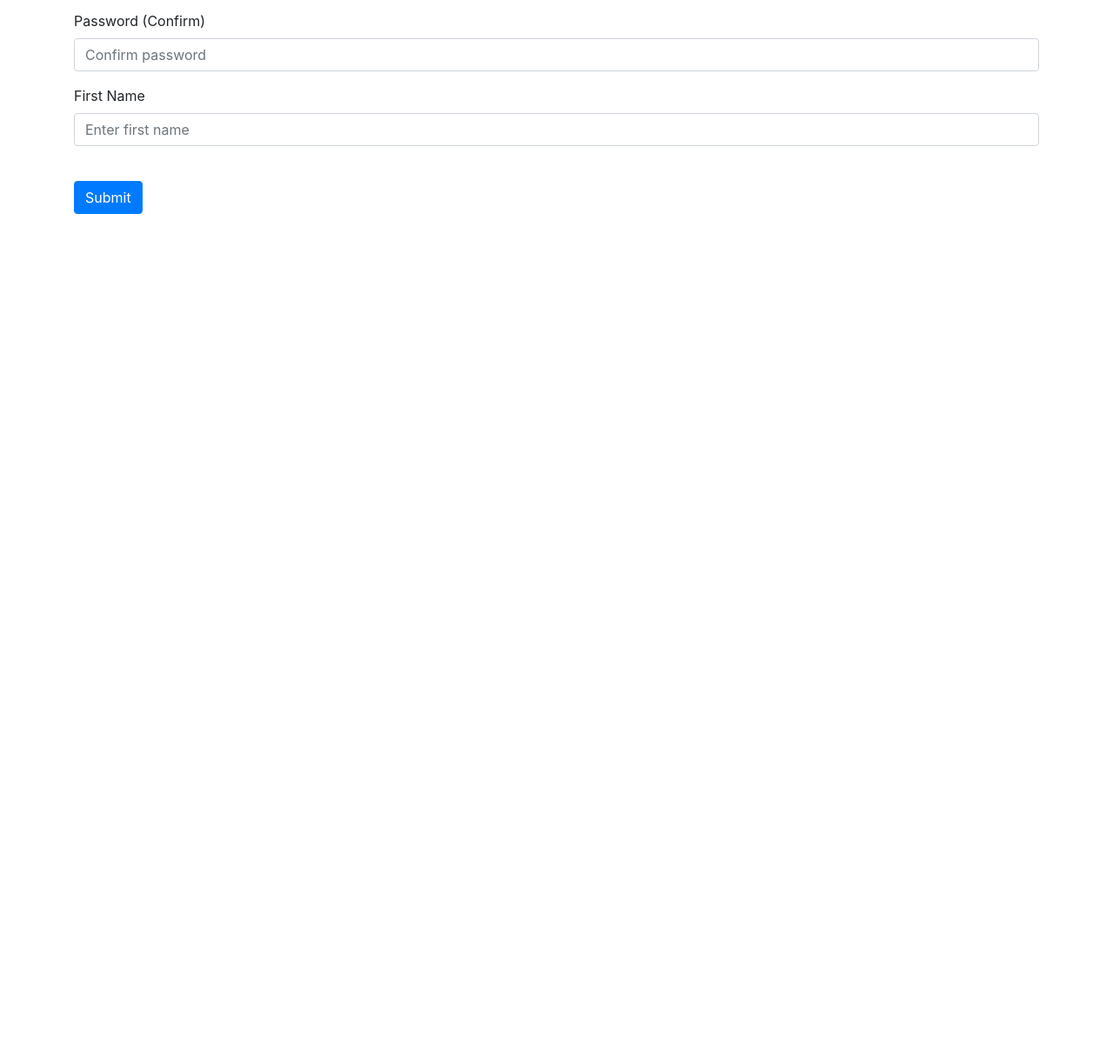
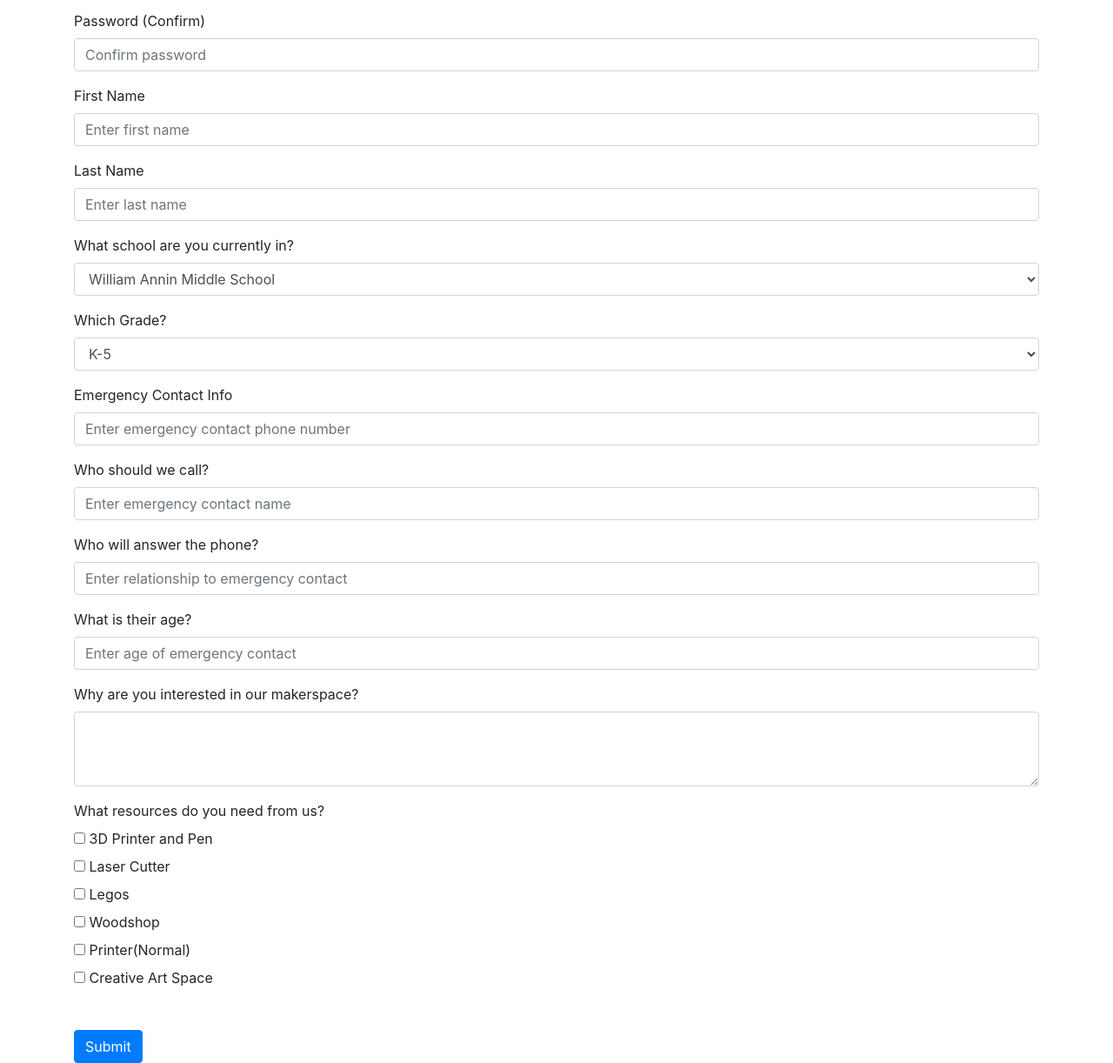
Before and after one commit to smartmobijj/TSA, a Flask app: page /sign-up in a window 1280 px wide. Shown: the part 322-1544 px from the top of the page at 87% size. Before the commit the page ends 568 px from the top, so only its background shows below. Run offline with Flask 3, Linux system fonts and the light colour scheme; some libraries are stand-ins or nearby versions.

Commit message:
Update sign_up.html

```diff
--- a/Website/templates/sign_up.html
+++ b/Website/templates/sign_up.html
@@ -44,6 +44,97 @@
       placeholder="Enter first name"
     />
   </div>
+  <div class="form-group">
+    <label for="lastName">Last Name</label>
+    <input
+      type="text"
+      class="form-control"
+      id="lastName"
+      name="lastName"
+      placeholder="Enter last name"
+    />
+  </div>
+  <div class="form-group">
+    <label for="school">What school are you currently in?</label>
+    <select class="form-control" id="school" name="school">
+      <option value="WAMS">William Annin Middle School</option>
+      <option value="Liberty Corner">Liberty Corner</option>
+      <option value="Ridge High School">Ridge High School</option>
+      <option value="Cedar Hill">Cedar Hill</option>
+      <option value="Mount Prospect">Mount Prospect</option>
+      <option value="Oak Street">Oak Street</option>
+      <option value="Other">Other</option>
+    </select>
+  </div>
+  <div class="form-group">
+    <label for="grade">Which Grade?</label>
+    <select class="form-control" id="grade" name="grade">
+      <option value="K-5">K-5</option>
+      <option value="Grade 6">Grade 6</option>
+      <option value="Grade 7">Grade 7</option>
+      <option value="Grade 8">Grade 8</option>
+      <option value="Grade 9-12">Grade 9-12</option>
+    </select>
+  </div>
+  <div class="form-group">
+    <label for="emergencyContact">Emergency Contact Info</label>
+    <input
+      type="tel"
+      class="form-control"
+      id="emergencyContact"
+      name="emergencyContact"
+      placeholder="Enter emergency contact phone number"
+    />
+  </div>
+  <div class="form-group">
+    <label for="emergencyContactName">Who should we call?</label>
+    <input
+      type="text"
+      class="form-control"
+      id="emergencyContactName"
+      name="emergencyContactName"
+      placeholder="Enter emergency contact name"
+    />
+  </div>
+  <div class="form-group">
+    <label for="relationship">Who will answer the phone?</label>
+    <input
+      type="text"
+      class="form-control"
+      id="relationship"
+      name="relationship"
+      placeholder="Enter relationship to emergency contact"
+    />
+  </div>
+  <div class="form-group">
+    <label for="contactAge">What is their age?</label>
+    <input
+      type="number"
+      class="form-control"
+      id="contactAge"
+      name="contactAge"
+      placeholder="Enter age of emergency contact"
+    />
+  </div>
+  <div class="form-group">
+    <label for="makerInterest">Why are you interested in our makerspace?</label>
+    <textarea class="form-control" id="makerInterest" name="makerInterest" rows="3"></textarea>
+  </div>
+  <div class="form-group">
+    <label>What resources do you need from us?</label><br>
+    <input type="checkbox" id="3DPrinterPen" name="resourcesNeeded" value="3D Printer and Pen">
+    <label for="3DPrinterPen">3D Printer and Pen</label><br>
+    <input type="checkbox" id="laserCutter" name="resourcesNeeded" value="Laser Cutter">
+    <label for="laserCutter">Laser Cutter</label><br>
+    <input type="checkbox" id="legos" name="resourcesNeeded" value="Legos">
+    <label for="legos">Legos</label><br>
+    <input type="checkbox" id="woodshop" name="resourcesNeeded" value="Woodshop">
+    <label for="woodshop">Woodshop</label><br>
+    <input type="checkbox" id="normalPrinter" name="resourcesNeeded" value="Printer(Normal)">
+    <label for="normalPrinter">Printer(Normal)</label><br>
+    <input type="checkbox" id="creativeArtSpace" name="resourcesNeeded" value="Creative Art Space">
+    <label for="creativeArtSpace">Creative Art Space</label><br>
+  </div>
   <br />
   <button type="submit" class="btn btn-primary">Submit</button>
 </form>
```
